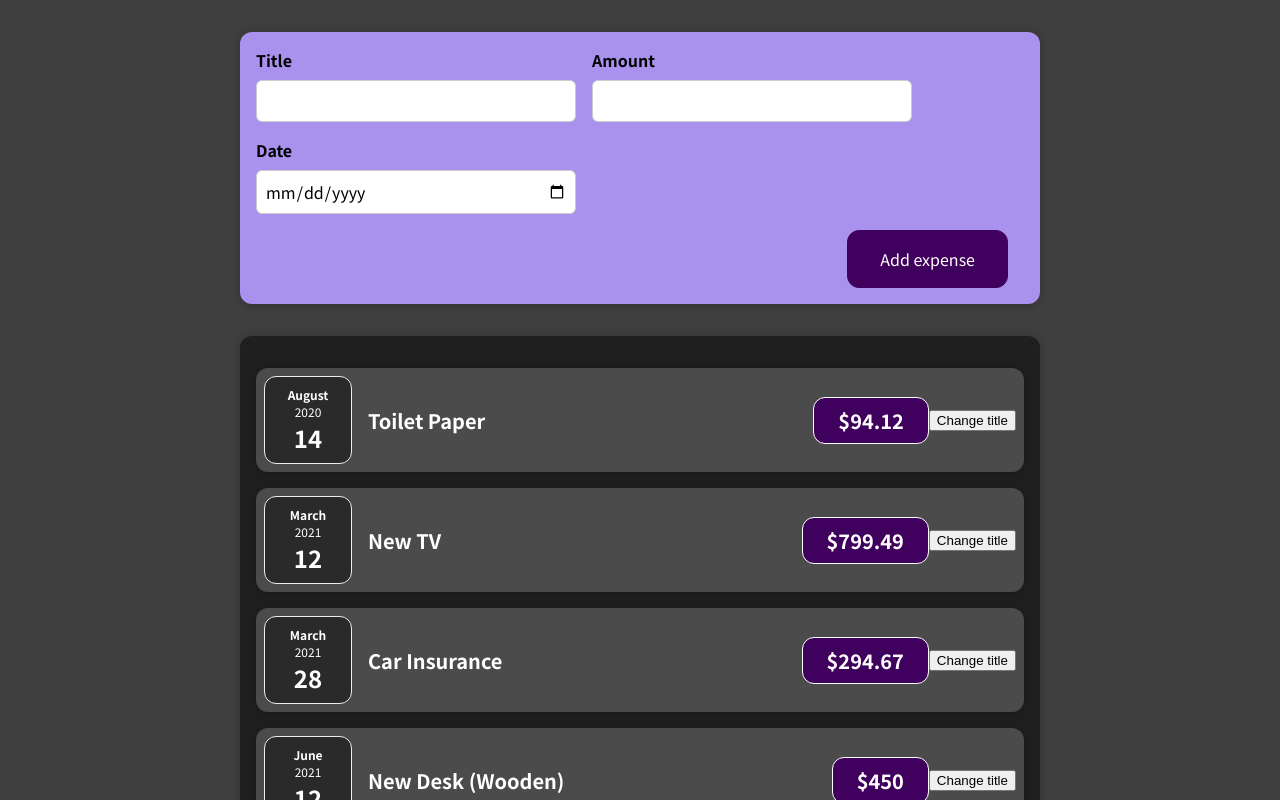
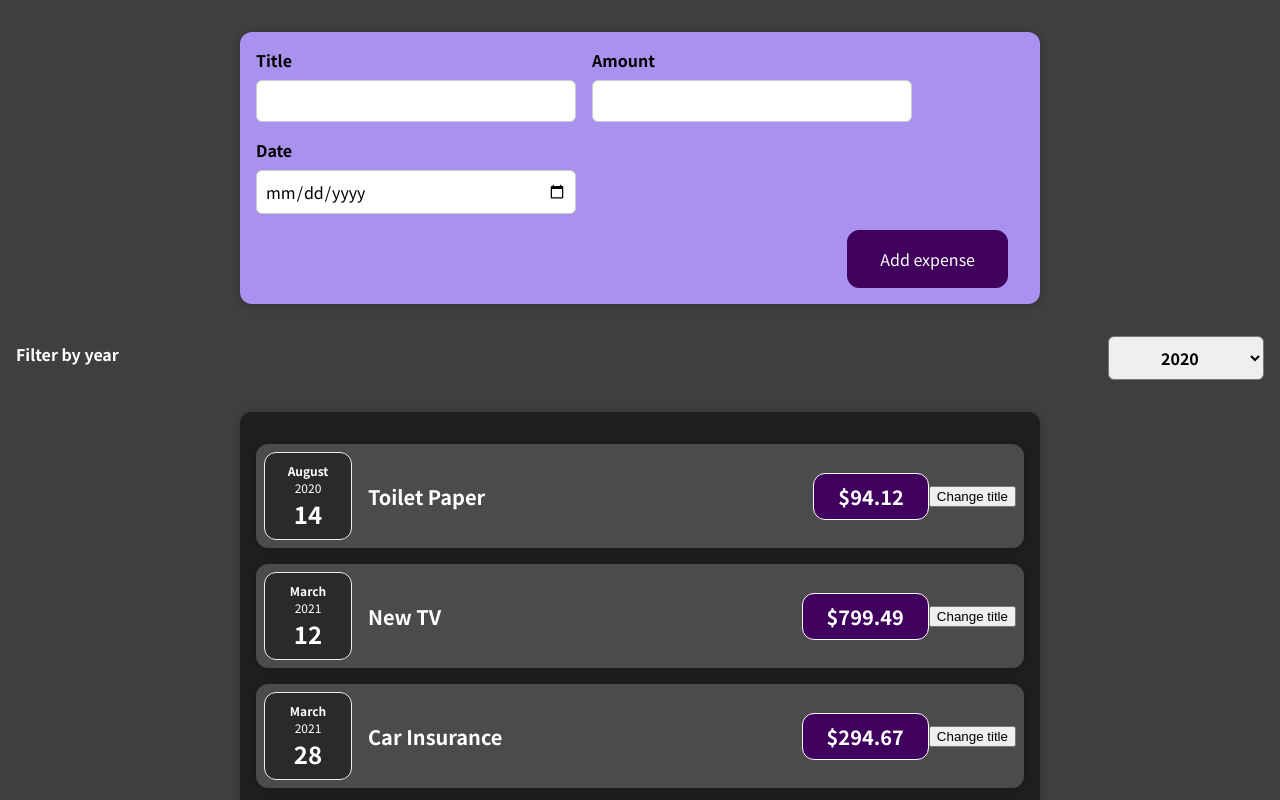
Before and after one commit to aibolit666/react-comlete-guide, a React (Create React App) app: page / in a window 1280 px wide. Shown: the top 800 px of the page. Built offline with nearby package versions, Linux system fonts and the light colour scheme.

Commit message:
feat: add filter component and save state

```diff
--- a/src/components/Expenses/Expenses.js
+++ b/src/components/Expenses/Expenses.js
@@ -1,10 +1,22 @@
-import React from "react";
+import React, { useState } from "react";
 import "./Expenses.css";
 import ExpenseItem from "./ExpenseItem";
 import Card from "../UI/Card";
+import ExpensesFilter from "../ExpensesFilter/ExpensesFilter";
 
 const Expenses = (props) => {
+  const [filteredYear, setFilteredYear] = useState("2020");
+
+  const filterChangeHandler = (selectedYear) => {
+    setFilteredYear(selectedYear);
+  };
+
   return (
+    <div>
+      <ExpensesFilter
+        selected={filteredYear}
+        onChangeFilter={filterChangeHandler}
+      />
       <Card className="expenses">
         <ExpenseItem
           title={props.expenses[0].title}
@@ -27,6 +39,7 @@
           date={props.expenses[3].date}
         />
       </Card>
+    </div>
   );
 };
 export default Expenses;
--- /dev/null
+++ b/src/components/ExpensesFilter/ExpensesFilter.css
@@ -0,0 +1,24 @@
+.expenses-filter {
+  color: white;
+  padding: 0 1rem;
+}
+
+.expenses-filter__control {
+  display: flex;
+  width: 100%;
+  align-items: center;
+  justify-content: space-between;
+  margin: 1rem 0;
+}
+
+.expenses-filter label {
+  font-weight: bold;
+  margin-bottom: 0.5rem;
+}
+
+.expenses-filter select {
+  font: inherit;
+  padding: 0.5rem 3rem;
+  font-weight: bold;
+  border-radius: 6px;
+}
--- /dev/null
+++ b/src/components/ExpensesFilter/ExpensesFilter.js
@@ -0,0 +1,25 @@
+import React from "react";
+
+import "./ExpensesFilter.css";
+
+const ExpensesFilter = (props) => {
+  const filterChangeHandler = (event) => {
+    props.onChangeFilter(event.target.value);
+  };
+
+  return (
+    <div className="expenses-filter">
+      <div className="expenses-filter__control">
+        <label>Filter by year</label>
+        <select value={props.selected} onChange={filterChangeHandler}>
+          <option value="2022">2022</option>
+          <option value="2021">2021</option>
+          <option value="2020">2020</option>
+          <option value="2019">2019</option>
+        </select>
+      </div>
+    </div>
+  );
+};
+
+export default ExpensesFilter;
```
Also changed, not shown: 1 other file (tests, documents, lock files or other folders). Lines whose indentation alone changed are shown as unchanged.
